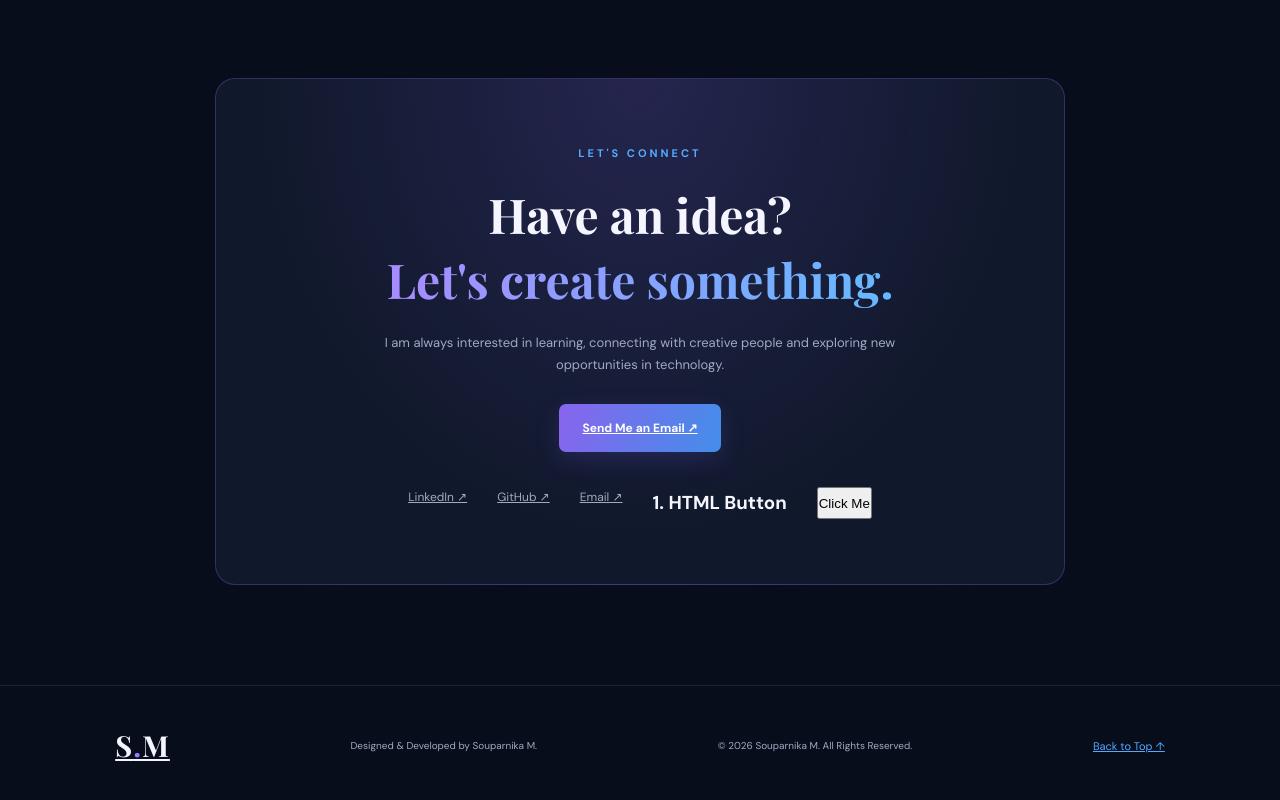
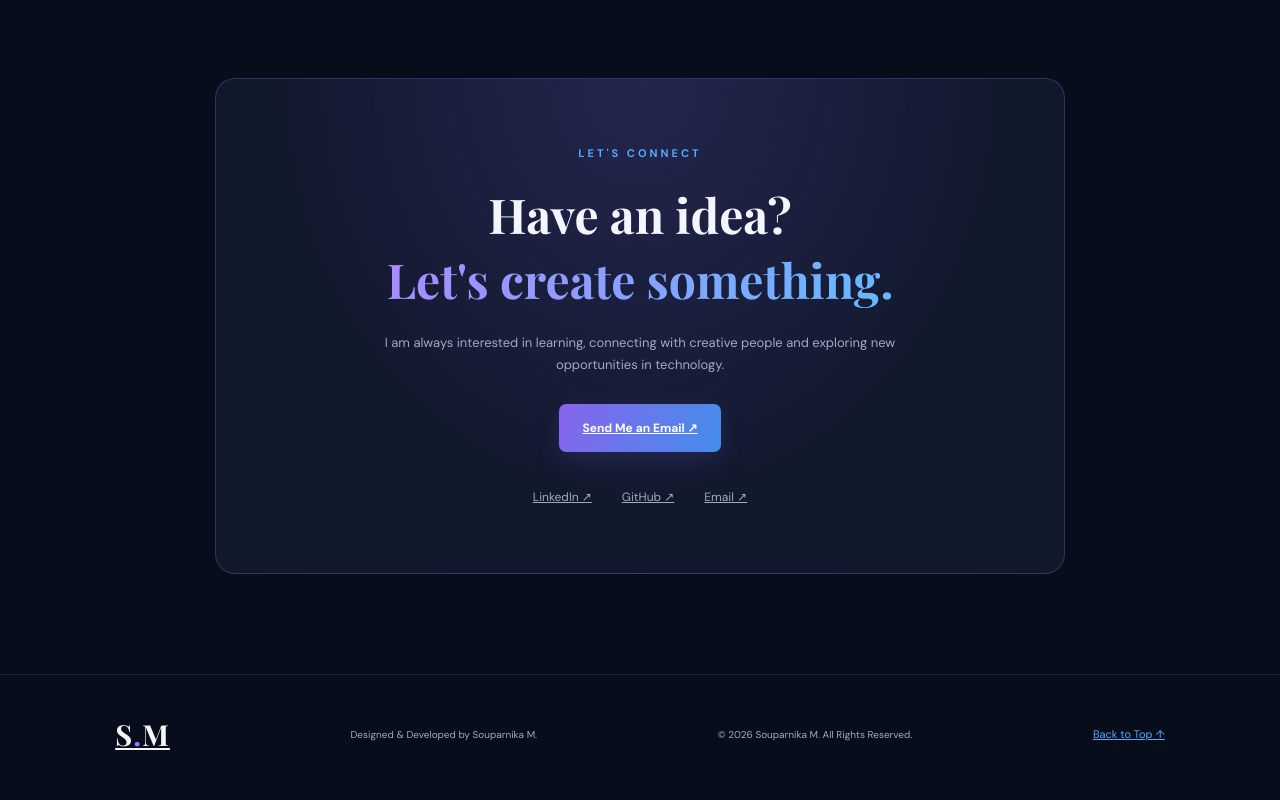
Before and after one commit to souparnikamaneesh-alt/portfolio-html-, a plain HTML site: page index.html in a window 1280 px wide. Shown: the part 6099-6899 px from the top of the page. Drawn offline with nearby package versions, Linux system fonts and the light colour scheme.

Commit message:
Add files via upload

```diff
--- a/index.html
+++ b/index.html
@@ -568,10 +568,6 @@
                     <a href="mailto:YOUR_EMAIL@gmail.com">
                         Email ↗
                     </a>
-
-
-                      <h3>1. HTML Button</h3>
-                   <button type="button">Click Me</button>
             </section>
 
                 </div>
```
